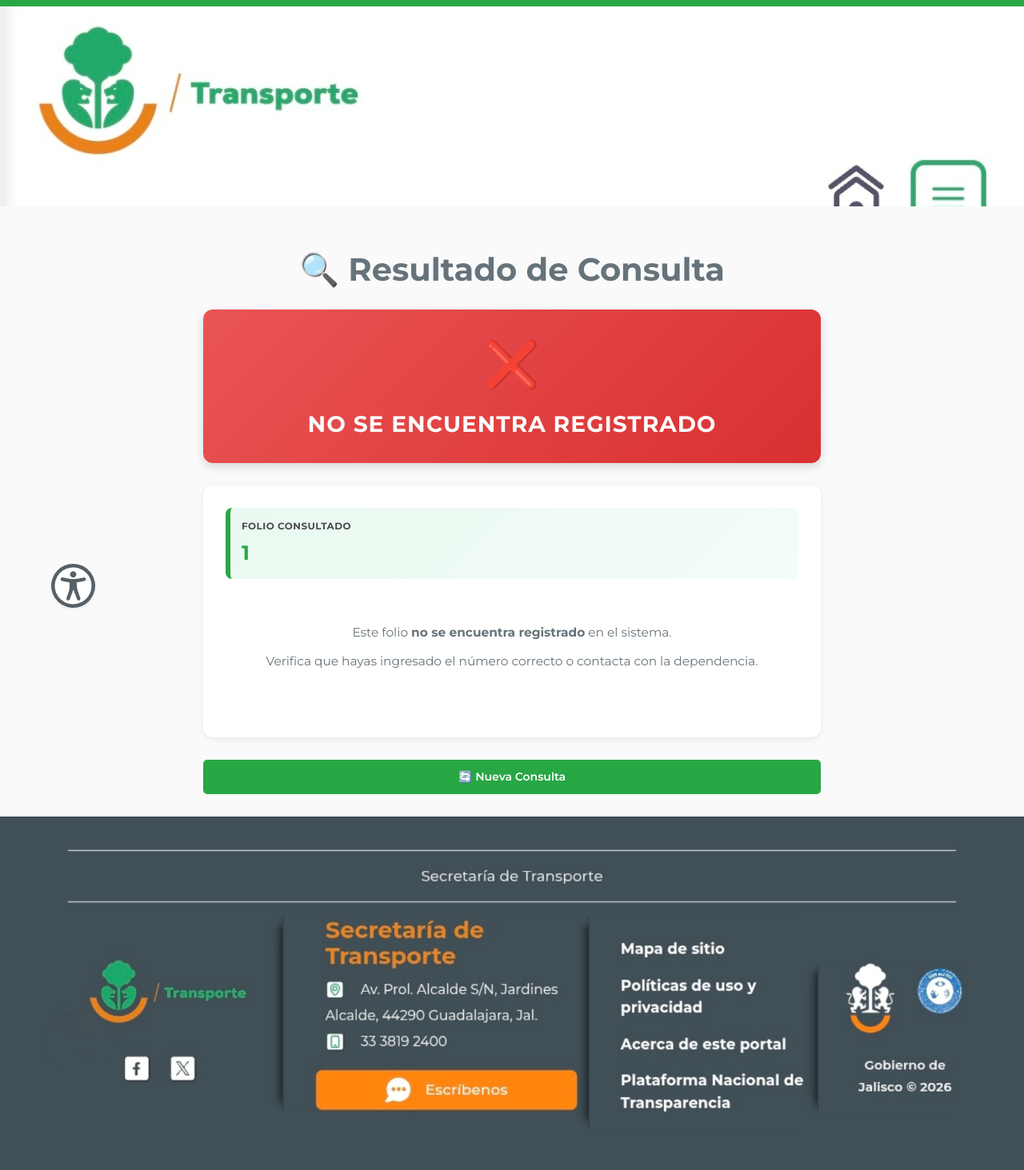
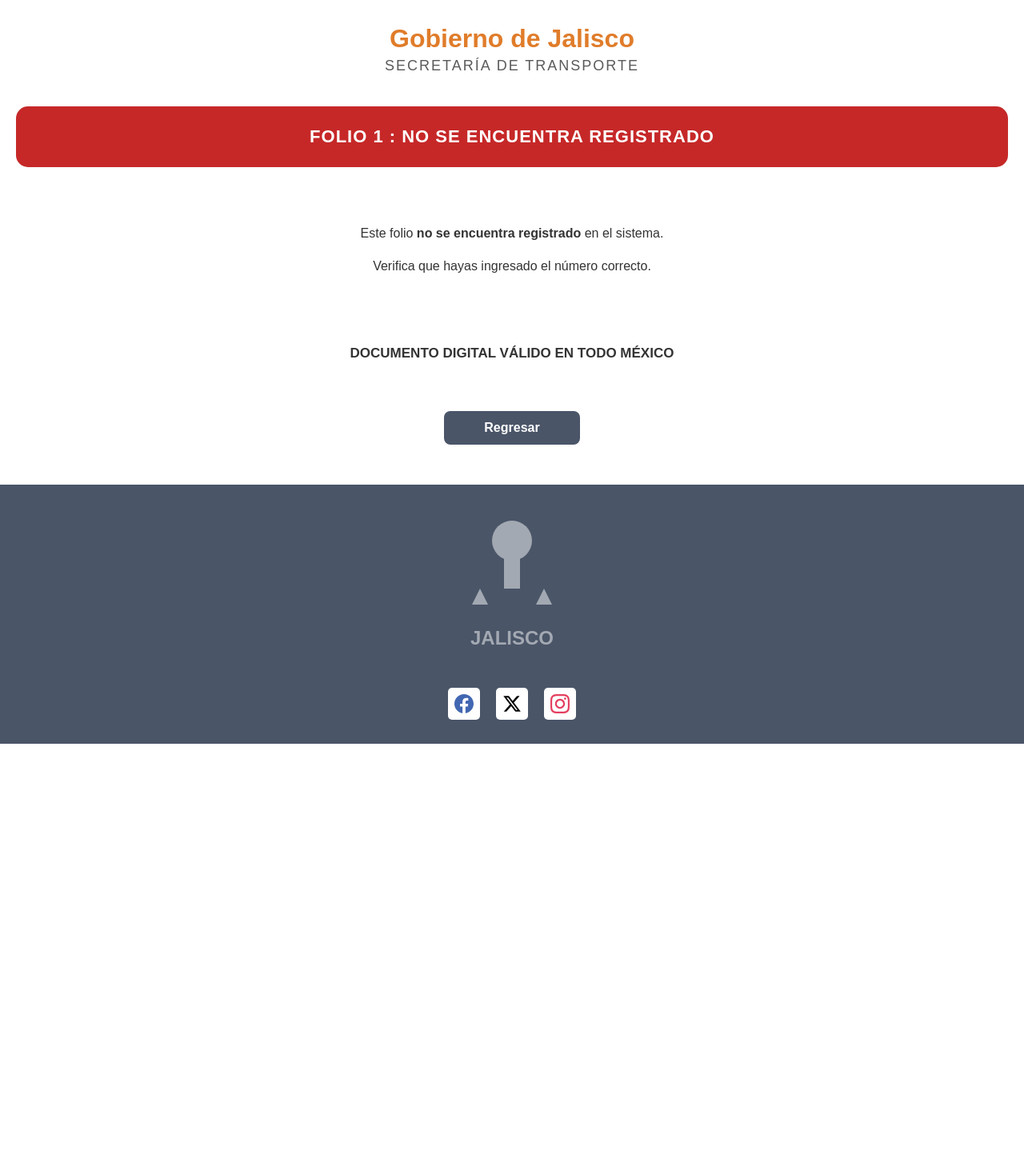
Before and after one commit to Gsr1989/Jalisco, a Flask app: page /consulta/1 in a window 1280 px wide. Shown: the whole page at 80% size. After the commit the page ends 930 px from the top, so only its background shows below. Run offline with Flask 2, Linux system fonts and the light colour scheme; data that the repository does not hold is empty.

Commit message:
Update resultado_consulta.html

```diff
--- a/templates/resultado_consulta.html
+++ b/templates/resultado_consulta.html
@@ -2,444 +2,333 @@
 <html lang="es">
 <head>
     <meta charset="utf-8">
-    <title>Secretaría de Transporte | Resultado de Consulta</title>
-    <base href="/">
+    <title>Consulta de Permiso</title>
     <meta name="viewport" content="width=device-width, initial-scale=1.0, maximum-scale=1.0, user-scalable=no">
-    <meta name="description" content="Resultado de Consulta - Secretaría de Transporte">
-    <meta name="author" content="Jalisco">
-
-    <link rel="icon" href="{{ url_for('static', filename='assets/favicon.ico') }}">
-
-    <!-- Montserrat Font -->
-    <link rel="preconnect" href="https://fonts.googleapis.com">
-    <link rel="preconnect" href="https://fonts.gstatic.com" crossorigin>
-    <link href="https://fonts.googleapis.com/css2?family=Montserrat:ital,wght@0,100;0,200;0,300;0,400;0,500;0,600;0,700;0,800;0,900&display=swap" rel="stylesheet">
 
     <style type="text/css">
-        /* ========== VARIABLES CSS ========== */
-        :root {
-            --bg: #fafafa;
-            --txt: #67737a;
-            --muted: #6e6b7b;
-            --verde-jalisco: #28a745;
-            --vigente: #28c76f;
-            --vencido: #ea5455;
-            --no-registrado: #ea5455;
-        }
-
-        /* ========== RESET ========== */
-        *, *:before, *:after {
+        * {
             box-sizing: border-box;
-        }
-
-        html {
-            font-family: sans-serif;
-            font-size: 14px;
-            height: 100%;
+            margin: 0;
+            padding: 0;
         }
 
         body {
-            margin: 0;
-            font-family: "Montserrat", Helvetica, Arial, serif !important;
-            font-size: 1rem;
-            font-weight: 400;
-            line-height: 1.45;
-            color: var(--muted);
-            background-color: var(--bg);
+            font-family: Arial, sans-serif;
+            background-color: #ffffff;
+            min-height: 100vh;
             display: flex;
             flex-direction: column;
-            min-height: 100vh;
-        }
-
-        main {
-            flex: 1;
-        }
-
-        img {
-            max-width: 100%;
-            height: auto;
         }
 
         /* ========== HEADER ========== */
-        .top-bar {
-            background-color: var(--verde-jalisco);
-            height: 8px;
-            width: 100%;
+        .header-title {
+            text-align: center;
+            padding: 30px 20px 10px;
         }
 
-        .header-image {
-            width: 100%;
-            height: auto;
-            display: block;
-            object-fit: cover;
-            max-height: 250px;
+        .gobierno-text {
+            font-size: 32px;
+            font-weight: bold;
+            color: #e07c2a;
+            margin-bottom: 5px;
         }
 
-        @media (max-width: 767px) {
-            .header-image {
-                max-height: 150px;
-            }
+        .secretaria-text {
+            font-size: 18px;
+            font-weight: normal;
+            color: #5a5a5a;
+            letter-spacing: 2px;
         }
 
-        /* ========== BOTÓN ACCESIBILIDAD ========== */
-        #float-button {
-            position: fixed;
-            bottom: 5%;
-            left: 5%;
-            z-index: 999;
-            border-radius: 100%;
-            height: 55px;
-            width: 55px;
-            padding: 0;
-            border: none;
-            background-color: #f6f6f6;
-            box-shadow: 0 .125rem .25rem rgba(34, 41, 47, .075);
-            cursor: pointer;
+        /* ========== CAJA DE ESTADO ========== */
+        .estado-box {
+            margin: 30px 20px;
+            padding: 25px;
+            border-radius: 15px;
+            text-align: center;
         }
 
-        /* ========== CONTENEDOR ========== */
-        .container {
-            max-width: 800px;
-            margin: 0 auto;
-            padding: 2rem 1rem;
+        .estado-box.vigente {
+            background-color: #4caf50;
         }
 
-        .page-title {
-            text-align: center;
-            font: normal normal bold 40px/45px Montserrat;
-            color: var(--txt);
-            margin: 2rem 0 2rem;
+        .estado-box.vencido {
+            background-color: #b8860b;
         }
 
-        @media (max-width: 767px) {
-            .page-title {
-                font-size: 28px;
-                line-height: 32px;
-            }
+        .estado-box.no-registrado {
+            background-color: #c62828;
         }
 
-        /* ========== RESULTADO ESTADO ========== */
-        .resultado-estado {
-            padding: 2rem;
-            border-radius: 12px;
-            text-align: center;
-            margin-bottom: 2rem;
-            box-shadow: 0 4px 12px rgba(0, 0, 0, 0.15);
-            animation: slideDown 0.5s ease;
-        }
-
-        @keyframes slideDown {
-            from {
-                opacity: 0;
-                transform: translateY(-20px);
-            }
-            to {
-                opacity: 1;
-                transform: translateY(0);
-            }
-        }
-
-        /* COLORES SEGÚN ESTADO */
-        .resultado-verde {
-            background: linear-gradient(135deg, #28c76f 0%, #20a85f 100%);
+        .estado-text {
             color: white;
-        }
-
-        .resultado-rojo {
-            background: linear-gradient(135deg, #ea5455 0%, #d93030 100%);
-            color: white;
-        }
-
-        .resultado-estado h2 {
-            margin: 0;
-            font-size: 2rem;
-            font-weight: 700;
-            text-transform: uppercase;
+            font-size: 22px;
+            font-weight: bold;
             letter-spacing: 1px;
         }
 
-        .resultado-icono {
-            font-size: 4rem;
-            margin-bottom: 1rem;
+        /* ========== TARJETA DE DETALLES ========== */
+        .detalles-container {
+            margin: 0 20px 30px;
+            padding: 0;
         }
 
-        @media (max-width: 767px) {
-            .resultado-estado h2 {
-                font-size: 1.5rem;
-            }
-            .resultado-icono {
-                font-size: 3rem;
-            }
+        .detalles-card {
+            background: #f5f5f5;
+            border: 2px solid #d0d0d0;
+            border-radius: 15px;
+            padding: 30px 25px;
         }
 
-        /* ========== TARJETA DETALLES ========== */
-        .detalles-card {
-            background: white;
-            padding: 2rem;
-            border-radius: 12px;
-            box-shadow: 0 2px 8px rgba(0, 0, 0, 0.08);
-            margin-bottom: 2rem;
+        .detalle-item {
+            margin-bottom: 25px;
         }
 
-        @media (max-width: 767px) {
-            .detalles-card {
-                padding: 1.5rem;
-            }
+        .detalle-item:last-child {
+            margin-bottom: 0;
         }
 
-        /* ========== INFO ITEMS ========== */
-        .info-grid {
-            display: grid;
-            grid-template-columns: repeat(auto-fit, minmax(250px, 1fr));
-            gap: 1rem;
+        .detalle-label {
+            font-size: 15px;
+            font-weight: bold;
+            color: #333;
+            margin-bottom: 5px;
         }
 
-        .info-item {
-            padding: 1rem;
-            background: #f8f9fa;
-            border-radius: 8px;
-            border-left: 4px solid var(--verde-jalisco);
+        .detalle-value {
+            font-size: 16px;
+            color: #333;
         }
 
-        .info-label {
-            font-weight: 700;
-            color: #4b4b4b;
-            font-size: 0.85rem;
-            text-transform: uppercase;
-            letter-spacing: 0.5px;
-            margin-bottom: 0.5rem;
+        /* ========== MENSAJE NO REGISTRADO ========== */
+        .mensaje-no-registrado {
+            text-align: center;
+            padding: 40px 20px;
+            color: #333;
         }
 
-        .info-value {
-            font-size: 1.1rem;
-            color: var(--txt);
-            font-weight: 500;
+        .mensaje-no-registrado p {
+            font-size: 16px;
+            line-height: 1.6;
+            margin-bottom: 15px;
         }
 
-        .folio-destacado {
-            grid-column: 1 / -1;
-            background: linear-gradient(135deg, rgba(40, 199, 111, 0.1) 0%, rgba(40, 199, 111, 0.05) 100%);
-            border-left-color: var(--verde-jalisco);
-            border-left-width: 6px;
+        /* ========== TEXTO DOCUMENTO VÁLIDO ========== */
+        .documento-valido {
+            text-align: center;
+            font-size: 17px;
+            font-weight: bold;
+            color: #333;
+            margin: 30px 20px;
+            line-height: 1.4;
         }
 
-        .folio-destacado .info-value {
-            font-size: 1.8rem;
-            font-weight: 700;
-            color: var(--verde-jalisco);
+        /* ========== BOTÓN REGRESAR ========== */
+        .btn-regresar-container {
+            text-align: center;
+            margin: 30px 20px 50px;
         }
 
-        /* ========== BOTONES ========== */
-        .actions {
-            display: flex;
-            gap: 1rem;
-            margin-top: 2rem;
-        }
-
-        .btn {
-            flex: 1;
-            padding: 0.786rem 1.5rem;
+        .btn-regresar {
+            background-color: #4a5568;
+            color: white;
             border: none;
-            border-radius: 0.357rem;
-            font-family: inherit;
-            font-size: 1rem;
-            font-weight: 600;
+            border-radius: 8px;
+            padding: 12px 50px;
+            font-size: 16px;
+            font-weight: bold;
             cursor: pointer;
-            transition: all 0.2s;
-            text-align: center;
             text-decoration: none;
             display: inline-block;
         }
 
-        .btn-primary {
-            background: var(--verde-jalisco);
-            color: white;
-        }
-
-        .btn-primary:hover {
-            background: #24a643;
-            transform: translateY(-2px);
-            box-shadow: 0 4px 8px rgba(40, 199, 111, 0.3);
-        }
-
-        .btn-secondary {
-            background: #4a5568;
-            color: white;
-        }
-
-        .btn-secondary:hover {
-            background: #3a4454;
-        }
-
-        @media (max-width: 767px) {
-            .actions {
-                flex-direction: column;
-            }
-        }
-
-        /* ========== MENSAJE NO ENCONTRADO ========== */
-        .mensaje-vacio {
-            text-align: center;
-            padding: 3rem 2rem;
-            color: var(--txt);
-        }
-
-        .mensaje-vacio p {
-            font-size: 1.1rem;
-            margin: 1rem 0;
+        .btn-regresar:hover {
+            background-color: #3a4454;
         }
 
         /* ========== FOOTER ========== */
         footer {
             margin-top: auto;
-            width: 100%;
+            background-color: #4a5568;
+            padding: 30px 20px;
+            text-align: center;
         }
 
-        .footer-image {
-            width: 100%;
-            height: auto;
-            display: block;
+        .footer-logo {
+            max-width: 200px;
+            opacity: 0.7;
+        }
+
+        .footer-social {
+            display: flex;
+            justify-content: center;
+            gap: 20px;
+            margin-top: 20px;
+        }
+
+        .social-icon {
+            width: 40px;
+            height: 40px;
+            background: white;
+            border-radius: 5px;
+            display: flex;
+            align-items: center;
+            justify-content: center;
+        }
+
+        /* ========== RESPONSIVE ========== */
+        @media (max-width: 600px) {
+            .gobierno-text {
+                font-size: 26px;
+            }
+
+            .secretaria-text {
+                font-size: 14px;
+                letter-spacing: 1px;
+            }
+
+            .estado-text {
+                font-size: 18px;
+            }
+
+            .detalles-card {
+                padding: 20px 15px;
+            }
+
+            .detalle-label {
+                font-size: 13px;
+            }
+
+            .detalle-value {
+                font-size: 14px;
+            }
+
+            .documento-valido {
+                font-size: 15px;
+            }
         }
     </style>
 </head>
 
 <body>
-    <!-- Barra Verde Superior -->
-    <div class="top-bar"></div>
-
-    <!-- HEADER CON IMAGEN -->
-    <header>
-        <img src="{{ url_for('static', filename='assets/images/header.jpg') }}"
-             alt="Secretaría de Transporte Jalisco"
-             class="header-image">
-    </header>
-
-    <!-- Botón Accesibilidad -->
-    <button id="float-button" type="button" aria-label="Abrir Menu de Accesibilidad">
-        <img src="{{ url_for('static', filename='assets/images/ico_accesibilidad.svg') }}"
-             alt="Accesibilidad">
-    </button>
-
-    <!-- CONTENIDO PRINCIPAL -->
-    <main>
-        <div class="container">
-            <h1 class="page-title">🔍 Resultado de Consulta</h1>
+    <!-- HEADER -->
+    <div class="header-title">
+        <div class="gobierno-text">Gobierno de Jalisco</div>
+        <div class="secretaria-text">SECRETARÍA DE TRANSPORTE</div>
+    </div>
 
     {% if resultado %}
-                <!-- ESTADO DEL FOLIO -->
-                <div class="resultado-estado {% if resultado.estado == 'VIGENTE' %}resultado-verde{% else %}resultado-rojo{% endif %}">
-                    <div class="resultado-icono">
-                        {% if resultado.estado == 'VIGENTE' %}
-                            ✅
-                        {% elif resultado.estado == 'NO SE ENCUENTRA REGISTRADO' %}
-                            ❌
-                        {% else %}
-                            ⚠️
-                        {% endif %}
+        <!-- CAJA DE ESTADO -->
+        <div class="estado-box {% if resultado.estado == 'VIGENTE' %}vigente{% elif resultado.estado == 'VENCIDO' %}vencido{% else %}no-registrado{% endif %}">
+            <div class="estado-text">
+                FOLIO {{ resultado.folio }} : {{ resultado.estado }}
             </div>
-                    <h2>{{ resultado.estado }}</h2>
         </div>
 
+        {% if resultado.estado == 'NO SE ENCUENTRA REGISTRADO' %}
+            <!-- MENSAJE NO REGISTRADO -->
+            <div class="mensaje-no-registrado">
+                <p>Este folio <strong>no se encuentra registrado</strong> en el sistema.</p>
+                <p>Verifica que hayas ingresado el número correcto.</p>
+            </div>
+        {% else %}
             <!-- DETALLES DEL FOLIO -->
+            <div class="detalles-container">
                 <div class="detalles-card">
-                    {% if resultado.estado == 'NO SE ENCUENTRA REGISTRADO' %}
-                        <!-- MENSAJE CUANDO NO EXISTE -->
-                        <div class="info-item folio-destacado">
-                            <div class="info-label">Folio Consultado</div>
-                            <div class="info-value">{{ resultado.folio }}</div>
+                    <div class="detalle-item">
+                        <div class="detalle-label">FECHA DE EXPEDICIÓN</div>
+                        <div class="detalle-value">{{ resultado.fecha_expedicion }}</div>
                     </div>
 
-                        <div class="mensaje-vacio">
-                            <p>Este folio <strong>no se encuentra registrado</strong> en el sistema.</p>
-                            <p>Verifica que hayas ingresado el número correcto o contacta con la dependencia.</p>
-                        </div>
-                    {% else %}
-                        <!-- INFORMACIÓN COMPLETA DEL FOLIO -->
-                        <div class="info-grid">
-                            <!-- Folio Destacado -->
-                            <div class="info-item folio-destacado">
-                                <div class="info-label">Folio</div>
-                                <div class="info-value">{{ resultado.folio }}</div>
+                    <div class="detalle-item">
+                        <div class="detalle-label">FECHA DE VENCIMIENTO</div>
+                        <div class="detalle-value">{{ resultado.fecha_vencimiento }}</div>
                     </div>
 
-                            <!-- Fechas -->
-                            <div class="info-item">
-                                <div class="info-label">Fecha de Expedición</div>
-                                <div class="info-value">{{ resultado.fecha_expedicion }}</div>
+                    <div class="detalle-item">
+                        <div class="detalle-label">MARCA</div>
+                        <div class="detalle-value">{{ resultado.marca }}</div>
                     </div>
 
-                            <div class="info-item">
-                                <div class="info-label">Fecha de Vencimiento</div>
-                                <div class="info-value">{{ resultado.fecha_vencimiento }}</div>
+                    <div class="detalle-item">
+                        <div class="detalle-label">LÍNEA</div>
+                        <div class="detalle-value">{{ resultado.linea }}</div>
                     </div>
 
-                            <!-- Datos del Vehículo -->
-                            <div class="info-item">
-                                <div class="info-label">Marca</div>
-                                <div class="info-value">{{ resultado.marca }}</div>
+                    <div class="detalle-item">
+                        <div class="detalle-label">AÑO</div>
+                        <div class="detalle-value">{{ resultado.año }}</div>
                     </div>
 
-                            <div class="info-item">
-                                <div class="info-label">Línea / Submarca</div>
-                                <div class="info-value">{{ resultado.linea }}</div>
+                    <div class="detalle-item">
+                        <div class="detalle-label">NÚMERO DE SERIE</div>
+                        <div class="detalle-value">{{ resultado.numero_serie }}</div>
                     </div>
 
-                            <div class="info-item">
-                                <div class="info-label">Año</div>
-                                <div class="info-value">{{ resultado.año }}</div>
+                    <div class="detalle-item">
+                        <div class="detalle-label">NÚMERO DE MOTOR</div>
+                        <div class="detalle-value">{{ resultado.numero_motor }}</div>
                     </div>
-
-                            <div class="info-item">
-                                <div class="info-label">Número de Serie</div>
-                                <div class="info-value">{{ resultado.numero_serie }}</div>
-                            </div>
-
-                            <div class="info-item">
-                                <div class="info-label">Número de Motor</div>
-                                <div class="info-value">{{ resultado.numero_motor }}</div>
-                            </div>
-
-                            <div class="info-item">
-                                <div class="info-label">Entidad</div>
-                                <div class="info-value">{{ resultado.entidad | upper }}</div>
                 </div>
             </div>
         {% endif %}
+
+        <!-- TEXTO DOCUMENTO VÁLIDO -->
+        <div class="documento-valido">
+            DOCUMENTO DIGITAL VÁLIDO EN TODO MÉXICO
         </div>
 
-                <!-- BOTONES DE ACCIÓN -->
-                <div class="actions">
-                    <a href="{{ url_for('consulta_folio') }}" class="btn btn-primary">
-                        🔄 Nueva Consulta
-                    </a>
-                    {% if resultado.estado == 'VIGENTE' %}
-                        <a href="{{ url_for('descargar_recibo', folio=resultado.folio) }}" class="btn btn-secondary">
-                            📥 Descargar PDF
-                        </a>
-                    {% endif %}
+        <!-- BOTÓN REGRESAR -->
+        <div class="btn-regresar-container">
+            <a href="{{ url_for('consulta_folio') }}" class="btn-regresar">Regresar</a>
         </div>
 
     {% else %}
-                <!-- SI NO HAY RESULTADO -->
-                <div class="detalles-card">
-                    <div class="mensaje-vacio">
+        <!-- SIN RESULTADO -->
+        <div class="mensaje-no-registrado">
             <p>No se encontró información para mostrar.</p>
         </div>
-                    <div class="actions">
-                        <a href="{{ url_for('consulta_folio') }}" class="btn btn-primary">
-                            🔄 Realizar Consulta
-                        </a>
-                    </div>
+
+        <div class="btn-regresar-container">
+            <a href="{{ url_for('consulta_folio') }}" class="btn-regresar">Regresar</a>
         </div>
     {% endif %}
-        </div>
-    </main>
 
     <!-- FOOTER -->
     <footer>
-        <img src="{{ url_for('static', filename='assets/images/1000008793.png') }}"
-             alt="Gobierno de Jalisco"
-             class="footer-image">
+        <svg class="footer-logo" xmlns="http://www.w3.org/2000/svg" viewBox="0 0 200 200">
+            <!-- Logo Jalisco simplificado -->
+            <g fill="white" opacity="0.7">
+                <circle cx="100" cy="40" r="25"/>
+                <rect x="90" y="60" width="20" height="40"/>
+                <path d="M60,100 L50,120 L70,120 Z"/>
+                <path d="M140,100 L130,120 L150,120 Z"/>
+                <text x="100" y="170" text-anchor="middle" font-size="24" font-weight="bold">JALISCO</text>
+            </g>
+        </svg>
+
+        <div class="footer-social">
+            <!-- Facebook -->
+            <div class="social-icon">
+                <svg width="24" height="24" fill="#4267B2" viewBox="0 0 24 24">
+                    <path d="M24 12.073c0-6.627-5.373-12-12-12s-12 5.373-12 12c0 5.99 4.388 10.954 10.125 11.854v-8.385H7.078v-3.47h3.047V9.43c0-3.007 1.792-4.669 4.533-4.669 1.312 0 2.686.235 2.686.235v2.953H15.83c-1.491 0-1.956.925-1.956 1.874v2.25h3.328l-.532 3.47h-2.796v8.385C19.612 23.027 24 18.062 24 12.073z"/>
+                </svg>
+            </div>
+
+            <!-- Twitter/X -->
+            <div class="social-icon">
+                <svg width="24" height="24" fill="#000000" viewBox="0 0 24 24">
+                    <path d="M18.244 2.25h3.308l-7.227 8.26 8.502 11.24H16.17l-5.214-6.817L4.99 21.75H1.68l7.73-8.835L1.254 2.25H8.08l4.713 6.231zm-1.161 17.52h1.833L7.084 4.126H5.117z"/>
+                </svg>
+            </div>
+
+            <!-- Instagram -->
+            <div class="social-icon">
+                <svg width="24" height="24" fill="#E4405F" viewBox="0 0 24 24">
+                    <path d="M12 2.163c3.204 0 3.584.012 4.85.07 3.252.148 4.771 1.691 4.919 4.919.058 1.265.069 1.645.069 4.849 0 3.205-.012 3.584-.069 4.849-.149 3.225-1.664 4.771-4.919 4.919-1.266.058-1.644.07-4.85.07-3.204 0-3.584-.012-4.849-.07-3.26-.149-4.771-1.699-4.919-4.92-.058-1.265-.07-1.644-.07-4.849 0-3.204.013-3.583.07-4.849.149-3.227 1.664-4.771 4.919-4.919 1.266-.057 1.645-.069 4.849-.069zm0-2.163c-3.259 0-3.667.014-4.947.072-4.358.2-6.78 2.618-6.98 6.98-.059 1.281-.073 1.689-.073 4.948 0 3.259.014 3.668.072 4.948.2 4.358 2.618 6.78 6.98 6.98 1.281.058 1.689.072 4.948.072 3.259 0 3.668-.014 4.948-.072 4.354-.2 6.782-2.618 6.979-6.98.059-1.28.073-1.689.073-4.948 0-3.259-.014-3.667-.072-4.947-.196-4.354-2.617-6.78-6.979-6.98-1.281-.059-1.69-.073-4.949-.073zm0 5.838c-3.403 0-6.162 2.759-6.162 6.162s2.759 6.163 6.162 6.163 6.162-2.759 6.162-6.163c0-3.403-2.759-6.162-6.162-6.162zm0 10.162c-2.209 0-4-1.79-4-4 0-2.209 1.791-4 4-4s4 1.791 4 4c0 2.21-1.791 4-4 4zm6.406-11.845c-.796 0-1.441.645-1.441 1.44s.645 1.44 1.441 1.44c.795 0 1.439-.645 1.439-1.44s-.644-1.44-1.439-1.44z"/>
+                </svg>
+            </div>
+        </div>
     </footer>
 </body>
                     </html>
```
Lines whose indentation alone changed are shown as unchanged.
